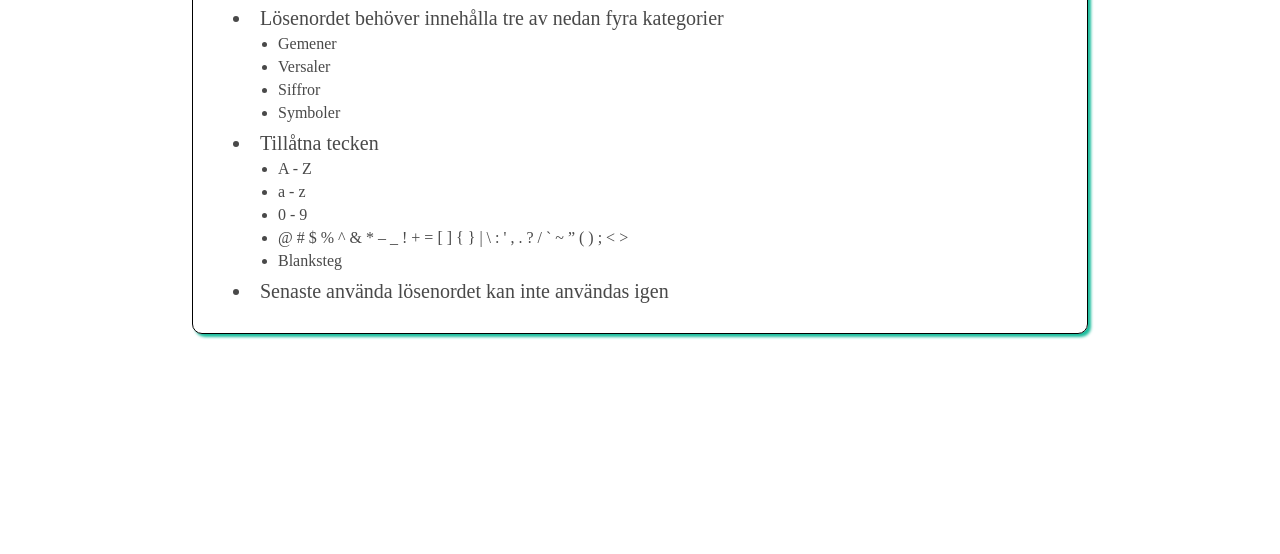
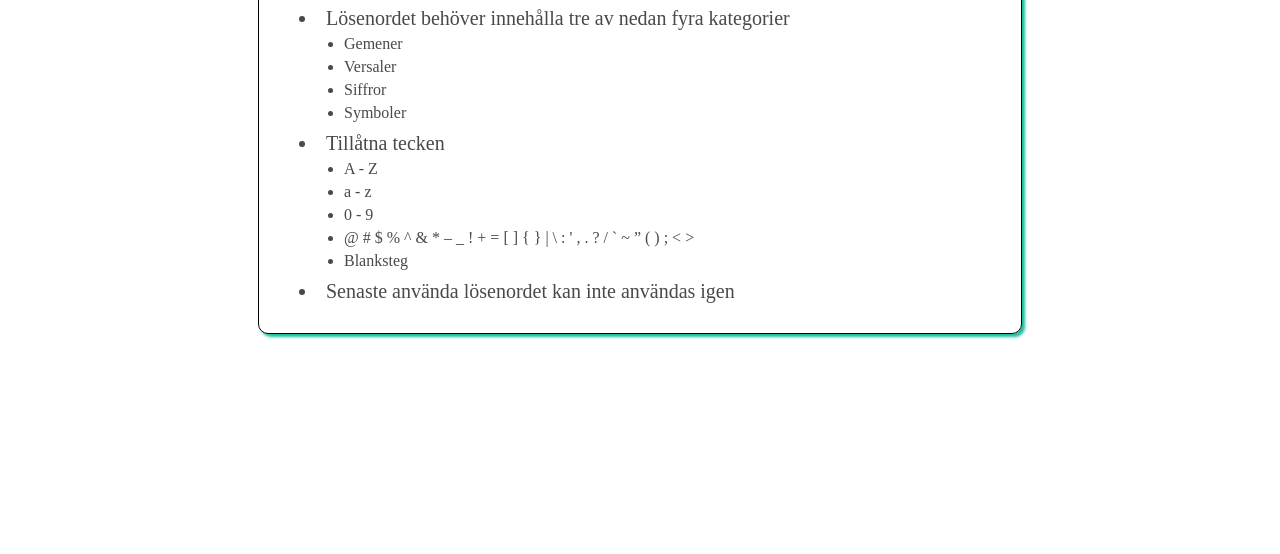
Before and after one commit to patrikstar73/lotseko, a plain HTML site: page password-policy.html in a window 1280 px wide. Shown: the part 246-800 px from the top of the page. Drawn offline with Linux system fonts and the light colour scheme.

Commit message:
Update password-policy.html

```diff
--- a/password-policy.html
+++ b/password-policy.html
@@ -33,7 +33,7 @@
 
 <div class="body">
 
-    <table width="900px" align="center">
+    <table width="60%" align="center">
     <tr>
         <td id="cssTDPassword" style="border: 1px black solid;">
         <div style="height: 10px;"></div>
```
